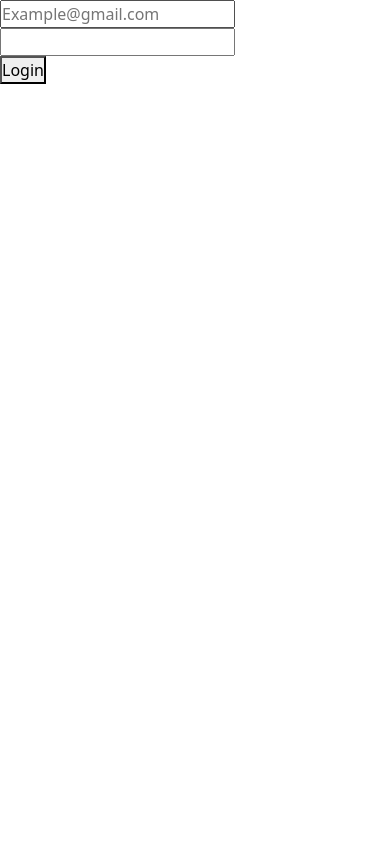
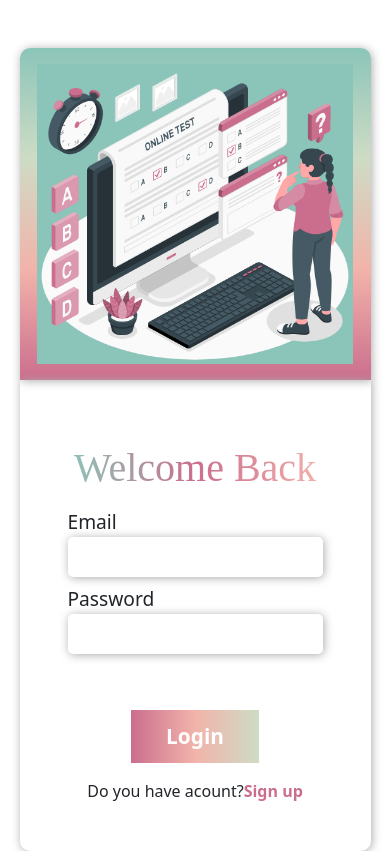
Before and after one commit to RahmaElbially/Examination_System, a website: page signIn.html in a window 390 px wide. Drawn offline with nearby package versions, Linux system fonts and the light colour scheme.

Commit message:
loginchecksDesigh

```diff
--- a/CSS/signIn.css
+++ b/CSS/signIn.css
@@ -1,5 +1,130 @@
+:root{
+    --dark-teal: #8bc5b9;
+    --light-teal: #cedcc5;
+    --dark-rose: #cb6e8e;
+    --light-rose: #f2b3aa;
+}
 *{
     margin: 0;
     padding: 0;
     box-sizing: border-box;
 }
+.container{
+    width: 80%;
+}
+.row .left img{
+    width: 95%;
+    height: 450px;
+}
+.row .left{
+    display: flex;
+    justify-content: center;
+    align-items: center;
+    background: linear-gradient(
+        to bottom,
+        var(--dark-teal),
+        var(--light-teal),
+        var(--light-rose),
+        var(--dark-rose)
+    );
+    box-shadow: 1px 1px 10px #aaa;
+}
+.row .right{
+    /* background-color: #fff; */
+    box-shadow: 1px 1px 10px #aaa;
+    border-radius: 0 10px 10px 0;
+    padding: 4rem 3rem 2rem;
+}
+.row .right h2{
+    font-family: "Dancing Script", serif;
+    /* font-family: "Yanone Kaffeesatz", serif; */
+    font-size: 40px;
+    background: linear-gradient(to right, var(--dark-teal), var(--dark-rose),var(--light-rose));
+    background-clip: text;
+    -webkit-text-fill-color: transparent;
+    text-align: center;
+}
+.row .right label{
+    font-size: 1.2rem;
+}
+.row .right input{
+    box-shadow: 1px 1px 10px  #aaa;
+    border: none;
+    outline: none;
+    padding: 0.5rem 0.8rem;
+    border-radius: 5px;
+}
+.row .right .emailErr , .passErr , .subErr{
+    color: var(--dark-rose);
+    margin-bottom: 0.5rem;
+}
+.row .right button[type="submit"]{
+    background-color: #cb6e8e;
+    /* border-radius: ; */
+    width: 50%;
+    padding: 0.7rem;
+    background: linear-gradient(
+        to left,
+        var(--dark-teal),
+        var(--light-teal),
+        var(--light-rose),
+        var(--dark-rose)
+    );
+    font-weight: bold;
+    color: #fff;
+    border: none;
+    font-size: 1.3rem;
+    background-position: left;
+    transition: background-position 0.5s ease;
+    background-size: 150%;
+}
+.row .right button[type="submit"]:hover{
+    background-position: right;
+}
+.row .right p{
+    text-align: center;
+}
+.row .right a{
+    color: var(--dark-rose);
+    font-weight: bold;
+    text-decoration: none;
+}
+.row .right a:hover{
+    text-decoration: underline;
+}
+
+@media screen and (min-width: 992px) and (max-width: 1300px) {
+    .row .left img{
+        width: 95%;
+        height: 400px;
+    }
+}
+@media screen and (max-width: 991px) {
+    .container{
+        width: 90%;
+    }
+    .row .left{
+        border-radius: 0;
+        padding: 1rem 0;
+        border-radius: 10px 10px 0 0;
+    }
+    .row .left img{
+        width: 70%;
+        height: 500px;
+    }
+    .row .right{
+        border-radius: 0 0 10px 10px;
+    }
+}
+@media screen and (max-width: 768px) {
+    .row .left img{
+        width: 90%;
+        height: 400px;
+    }
+}
+@media screen and (max-width: 500px) {
+    .row .left img{
+        width: 90%;
+        height: 300px;
+    }
+}
--- a/JS/signIn.js
+++ b/JS/signIn.js
@@ -22,12 +22,14 @@ login.addEventListener("click" , function(e){
 
         if(loginEmail.value==""){
             emailErr.textContent="Required";
-            emailErr.style.color="red"
             checked=false;
+            loginEmail.style.boxShadow="0px 0px 10px #f00"
         }else if(!/^[a-zA-Z0-9._%+-]+@[a-zA-Z0-9.-]+\.[a-zA-Z]{2,}$/.test(loginEmail.value)){
             emailErr.textContent="please enter valid email"
             checked=false;
-        }else{
+            loginEmail.style.boxShadow="0px 0px 10px #f00"
+        }
+        else{
             emailErr.textContent="";
         }
 
@@ -36,26 +38,26 @@ login.addEventListener("click" , function(e){
     if(loginPass.value==""){
         passErr.textContent="Required"
         checked=false;
-        passErr.style.color="red"
+        loginPass.style.boxShadow="0px 0px 10px #f00"
     }else {
         if(!(loginPass.value.length>=8) ){
         passErr.textContent="please enter 8 digit"
         checked=false;
-        passErr.style.color="red"
-     }else if(!regExpPass.test(loginPass.value) ){
-        passErr.textContent="numbers or special char and uppercase Letter"
-        checked=false;
-        passErr.style.color="red"
+        loginPass.style.boxShadow="0px 0px 10px #f00"
+     }
+     else{
+        passErr.textContent="";
     }
 }
-    if(checked==true){
-       subErr.textContent="valid login"
-       subErr.style.color="green"
-    //    passErr.textContent=""
-    //    passErr.textContent=""
+
+if(checked){
+    if(loginEmail.value!=localStorage.getItem("email")){
+        emailErr.textContent="Wrong Email"
+    }else if(loginPass.value!=localStorage.getItem("password")){
+        passErr.textContent="Wrong password"
+    }else{
+        location.replace("startExam.html")
+
     }
-    else{
-        subErr.textContent="not valid login"
-       subErr.style.color="red"
-    }
+}
 })
--- a/signIn.html
+++ b/signIn.html
@@ -8,14 +8,35 @@
     <link rel="stylesheet" href="CSS/signIn.css">
 </head>
 <body>
-    <form action="">
-        <input type="email" name="" id="loginEmail" placeholder="Example@gmail.com">
-        <div class="emailErr"></div>
-        <input type="password" name="" id="loginPass">
-        <div class="passErr"></div>
-        <button type="submit" id="login">Login</button>
-        <div class="subErr"></div>
-    </form>
+    <div class="container mt-5">
+        <div class="row">
+           <div class="left col-12 col-lg-6">
+               <img src="Images/Online test.gif" alt="">
+           </div>
+           <div class="right col-12 col-lg-6">
+            <h2 class="mb-3">Welcome Back</h2>
+               <form action="">
+                <div class="d-flex flex-column">
+                    <label for="">Email</label>
+                    <input type="email" name="" id="loginEmail">
+                    <div class="emailErr"></div>
+                </div>
+                <div class="d-flex flex-column">
+                    <label for="">Password</label>
+                    <input type="password" name="" id="loginPass">
+                    <div class="passErr"></div>
+                </div>
+                <div class="d-flex justify-content-center">
+                    <button type="submit" class="submit-btn mt-5" id="login">Login</button>
+                    <!-- <div class="subErr"></div> -->
+                </div>
+                <p class="account mt-3">Do you have acount?<a href="signUp.html">Sign up</a></p>
+               </form>
+           </div>
+        </div>
+    </div>
+
+
     <script src="JS/signIn.js"></script>
     <script src="node_modules/bootstrap/dist/js/bootstrap.min.js"></script>
 </body>
```
Also changed, not shown: 1 other file.
